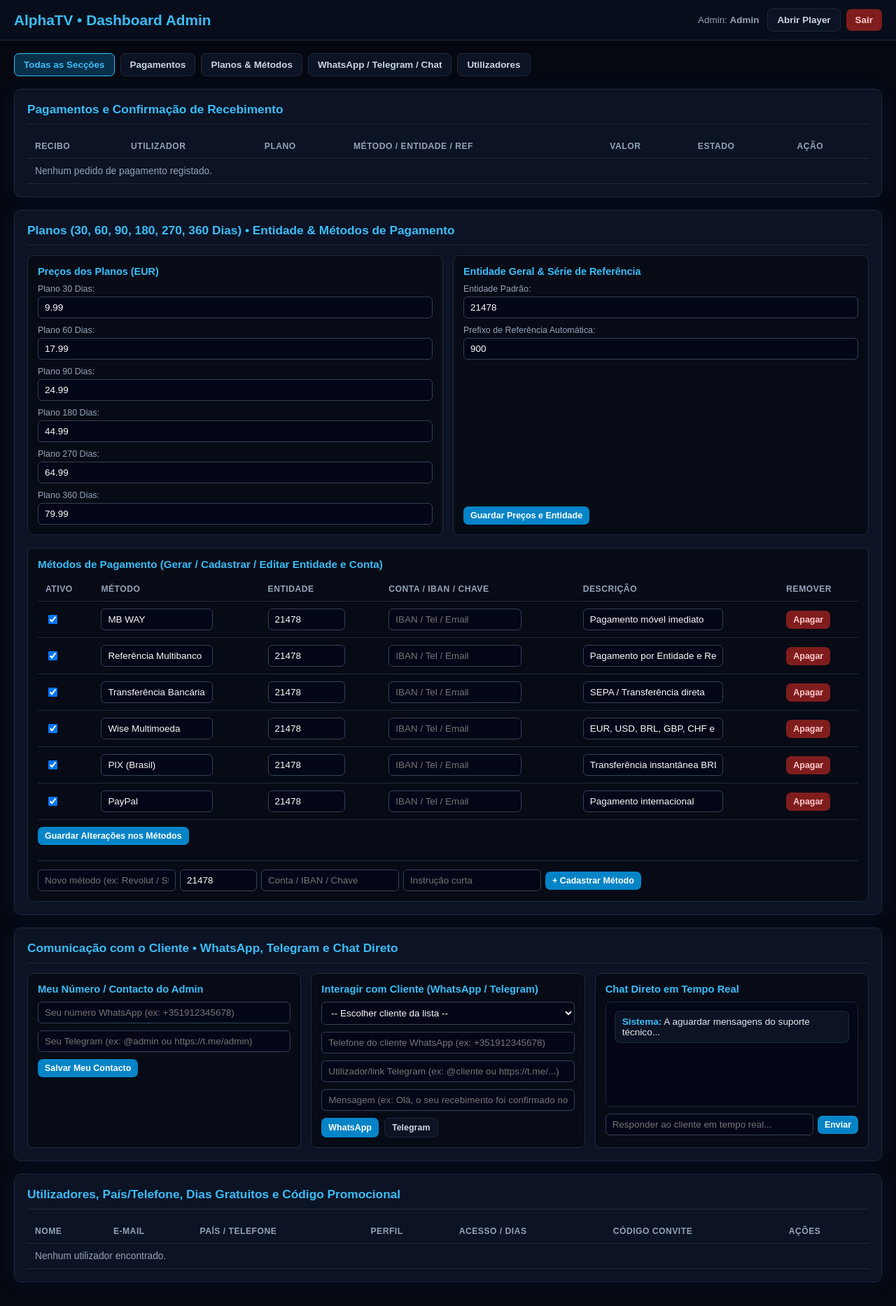
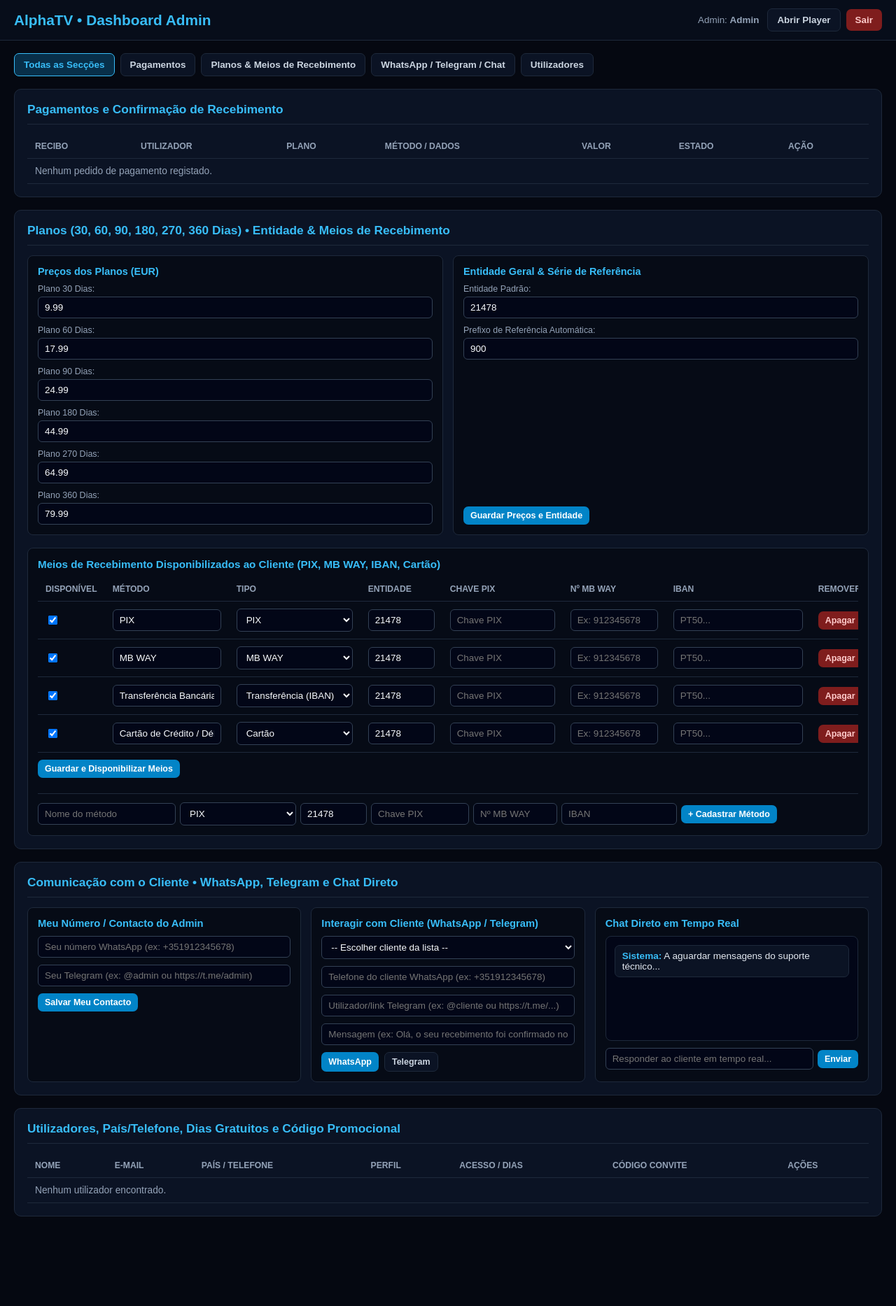
Before and after one commit to lucianoabraao5-boop/AlphaTV, a Node server app: template views/admin.ejs in a window 1280 px wide. Shown: the whole page at 70% size. After the commit the page ends 1739 px from the top, so only its background shows below. Run offline with Node 20, Linux system fonts and the light colour scheme; the template is opened without the code that fills it, so the values that code supplies are empty; some libraries are stand-ins or nearby versions.

Commit message:
atualizacao de admin

```diff
--- a/services/alphaService.js
+++ b/services/alphaService.js
@@ -9,13 +9,51 @@ const PLANOS_SUBSCRICAO = {
   360: { dias: 360, nome: "Plano 360 Dias", valorBase: 79.99, moeda: "EUR" },
 };
 
-const METODOS_PAGAMENTO = [
-  { id: "mbway", nome: "MB WAY", entidade: "21478", detalhe: "Pagamento móvel imediato" },
-  { id: "multibanco", nome: "Referência Multibanco", entidade: "21478", detalhe: "Pagamento por Entidade e Referência" },
-  { id: "transferencia", nome: "Transferência Bancária / IBAN", entidade: "21478", detalhe: "SEPA / Transferência direta" },
-  { id: "wise", nome: "Wise Multimoeda", entidade: "21478", detalhe: "EUR, USD, BRL, GBP, CHF e mais" },
-  { id: "pix", nome: "PIX (Brasil)", entidade: "21478", detalhe: "Transferência instantânea BRL" },
-  { id: "paypal", nome: "PayPal", entidade: "21478", detalhe: "Pagamento internacional" },
+const METODOS_PAGAMENTO_PADRAO = [
+  {
+    id: "pix",
+    tipo: "pix",
+    nome: "PIX",
+    entidade: "21478",
+    chavePix: "",
+    numeroMbway: "",
+    iban: "",
+    detalhe: "Chave PIX configurada pelo administrador",
+    ativo: true,
+  },
+  {
+    id: "mbway",
+    tipo: "mbway",
+    nome: "MB WAY",
+    entidade: "21478",
+    chavePix: "",
+    numeroMbway: "",
+    iban: "",
+    detalhe: "Entidade, referência e número MB WAY",
+    ativo: true,
+  },
+  {
+    id: "transferencia",
+    tipo: "transferencia",
+    nome: "Transferência Bancária",
+    entidade: "21478",
+    chavePix: "",
+    numeroMbway: "",
+    iban: "",
+    detalhe: "Transferência bancária via IBAN",
+    ativo: true,
+  },
+  {
+    id: "cartao",
+    tipo: "cartao",
+    nome: "Cartão de Crédito / Débito",
+    entidade: "21478",
+    chavePix: "",
+    numeroMbway: "",
+    iban: "",
+    detalhe: "Cadastro completo dos dados do cartão",
+    ativo: true,
+  },
 ];
 
 const MOEDAS_WISE = [
@@ -94,31 +132,23 @@ function gerarCodigoRecibo() {
   return `ATVR-${num}-${rand}`;
 }
 
-function gerarReferenciaPagamento(metodoId = "multibanco", prefixo = "900") {
+function gerarReferenciaPagamento(tipoOuMetodo = "mbway", prefixo = "900") {
   const prefLimpo = String(prefixo || "900").replace(/\D/g, "").slice(0, 3).padEnd(3, "0");
   const bloco1 = String(Math.floor(100 + Math.random() * 900));
   const bloco2 = String(Math.floor(100 + Math.random() * 900));
-  const ref9Digitos = `${prefLimpo}${bloco1}${bloco2}`;
+  const ref9 = `${prefLimpo}${bloco1}${bloco2}`;
 
-  const idNorm = String(metodoId || "").toLowerCase();
-  if (idNorm.includes("mbway")) {
-    return `MBW-${ref9Digitos}`;
-  }
-  if (idNorm.includes("wise")) {
-    return `WISE-${ref9Digitos}`;
-  }
-  if (idNorm.includes("pix")) {
-    return `PIX-${ref9Digitos}`;
-  }
-  if (idNorm.includes("paypal")) {
-    return `PPL-${ref9Digitos}`;
-  }
+  const norm = String(tipoOuMetodo || "").toLowerCase();
+  if (norm.includes("mbway")) return `MBW-${ref9}`;
+  if (norm.includes("pix")) return `PIX-${ref9}`;
+  if (norm.includes("cartao") || norm.includes("cartão")) return `CRD-${ref9}`;
+  if (norm.includes("transfer")) return `TRF-${ref9}`;
   return `${prefLimpo} ${bloco1} ${bloco2}`;
 }
 
 module.exports = {
   PLANOS_SUBSCRICAO,
-  METODOS_PAGAMENTO,
+  METODOS_PAGAMENTO_PADRAO,
   MOEDAS_WISE,
   obterPlano,
   obterListaPlanos,
--- a/views/admin.ejs
+++ b/views/admin.ejs
@@ -73,7 +73,6 @@
       display: inline-flex;
       align-items: center;
       gap: 6px;
-      transition: background-color 0.15s ease;
     }
 
     .btn:hover { background: #0ea5e9; }
@@ -126,7 +125,6 @@
       border: 1px solid #1e293b;
       border-radius: 10px;
       padding: 18px;
-      box-shadow: 0 0 24px rgba(2, 132, 199, 0.1);
     }
 
     .card-header {
@@ -146,13 +144,9 @@
       font-size: 1.08rem;
     }
 
-    .secao-oculta {
-      display: none;
-    }
+    .secao-oculta { display: none; }
 
-    .table-wrap {
-      overflow-x: auto;
-    }
+    .table-wrap { overflow-x: auto; }
 
     table {
       width: 100%;
@@ -171,7 +165,6 @@
       color: #94a3b8;
       font-size: 0.76rem;
       text-transform: uppercase;
-      letter-spacing: 0.04em;
     }
 
     input, select {
@@ -303,7 +296,7 @@
     <nav class="nav-tabs" aria-label="Secções do administrador">
       <button type="button" class="btn btn-ghost ativo" data-sec="todas" onclick="mostrarSecao('todas', this)">Todas as Secções</button>
       <button type="button" class="btn btn-ghost" data-sec="pagamentos" onclick="mostrarSecao('pagamentos', this)">Pagamentos</button>
-      <button type="button" class="btn btn-ghost" data-sec="planos" onclick="mostrarSecao('planos', this)">Planos & Métodos</button>
+      <button type="button" class="btn btn-ghost" data-sec="planos" onclick="mostrarSecao('planos', this)">Planos & Meios de Recebimento</button>
       <button type="button" class="btn btn-ghost" data-sec="comunicacao" onclick="mostrarSecao('comunicacao', this)">WhatsApp / Telegram / Chat</button>
       <button type="button" class="btn btn-ghost" data-sec="utilizadores" onclick="mostrarSecao('utilizadores', this)">Utilizadores</button>
     </nav>
@@ -321,7 +314,7 @@
               <th>Recibo</th>
               <th>Utilizador</th>
               <th>Plano</th>
-              <th>Método / Entidade / Ref</th>
+              <th>Método / Dados</th>
               <th>Valor</th>
               <th>Estado</th>
               <th>Ação</th>
@@ -346,10 +339,22 @@
                   </td>
                   <td><%= compra.nomePlano || (compra.planoDias ? compra.planoDias + " dias" : "-") %></td>
                   <td>
-                    <div><%= compra.metodoPagamento || "-" %></div>
+                    <div><strong><%= compra.metodoPagamento || "-" %></strong></div>
                     <div style="font-size:0.78rem; color:#94a3b8;">
                       Ent: <%= compra.entidadePagamento || cfg.entidade || "21478" %> • Ref: <%= compra.referenciaPagamento || "-" %>
                     </div>
+                    <% if (compra.chavePix) { %>
+                      <div style="font-size:0.76rem; color:#38bdf8;">PIX: <%= compra.chavePix %></div>
+                    <% } %>
+                    <% if (compra.numeroMbway) { %>
+                      <div style="font-size:0.76rem; color:#38bdf8;">MB WAY: <%= compra.numeroMbway %></div>
+                    <% } %>
+                    <% if (compra.iban) { %>
+                      <div style="font-size:0.76rem; color:#38bdf8;">IBAN: <%= compra.iban %></div>
+                    <% } %>
+                    <% if (compra.cartaoResumo) { %>
+                      <div style="font-size:0.76rem; color:#38bdf8;">Cartão: <%= compra.cartaoResumo %></div>
+                    <% } %>
                   </td>
                   <td>
                     <div><%= Number(compra.valorFinal ?? compra.valorBase ?? 0).toFixed(2) %> EUR</div>
@@ -395,10 +400,10 @@
       </div>
     </section>
 
-    <!-- 2. PREÇOS DOS PLANOS (30, 60, 90, 180, 270, 360 DIAS) & MÉTODOS DE PAGAMENTO -->
+    <!-- 2. PLANOS & MEIOS DE RECEBIMENTO (CHAVE PIX, MB WAY, IBAN, ENTIDADE) -->
     <section id="sec-planos" class="card">
       <div class="card-header">
-        <h2 class="card-title">Planos (30, 60, 90, 180, 270, 360 Dias) • Entidade & Métodos de Pagamento</h2>
+        <h2 class="card-title">Planos (30, 60, 90, 180, 270, 360 Dias) • Entidade & Meios de Recebimento</h2>
       </div>
 
       <form action="/admin/precos-planos" method="POST" class="grid-3" style="margin-bottom:18px;">
@@ -428,9 +433,8 @@
         </div>
       </form>
 
-      <!-- CADASTRO E EDIÇÃO DOS MÉTODOS DE PAGAMENTO -->
       <div class="comm-box">
-        <strong style="color:#38bdf8; font-size:0.95rem;">Métodos de Pagamento (Gerar / Cadastrar / Editar Entidade e Conta)</strong>
+        <strong style="color:#38bdf8; font-size:0.95rem;">Meios de Recebimento Disponibilizados ao Cliente (PIX, MB WAY, IBAN, Cartão)</strong>
 
         <form action="/admin/metodos-pagamento" method="POST">
           <input type="hidden" name="acao" value="salvar" />
@@ -438,11 +442,13 @@
             <table>
               <thead>
                 <tr>
-                  <th>Ativo</th>
+                  <th>Disponível</th>
                   <th>Método</th>
+                  <th>Tipo</th>
                   <th>Entidade</th>
-                  <th>Conta / IBAN / Chave</th>
-                  <th>Descrição</th>
+                  <th>Chave PIX</th>
+                  <th>Nº MB WAY</th>
+                  <th>IBAN</th>
                   <th>Remover</th>
                 </tr>
               </thead>
@@ -453,16 +459,27 @@
                       <input type="checkbox" name="ativo_<%= m.id %>" <%= m.ativo !== false ? "checked" : "" %> />
                     </td>
                     <td>
-                      <input type="text" name="nome_<%= m.id %>" value="<%= m.nome %>" style="width:160px;" />
+                      <input type="text" name="nome_<%= m.id %>" value="<%= m.nome %>" style="width:155px;" />
                     </td>
                     <td>
-                      <input type="text" name="entidade_<%= m.id %>" value="<%= m.entidade || cfg.entidade || '21478' %>" style="width:110px;" />
+                      <select name="tipo_<%= m.id %>">
+                        <option value="pix" <%= (m.tipo || m.id) === "pix" ? "selected" : "" %>>PIX</option>
+                        <option value="mbway" <%= (m.tipo || m.id) === "mbway" ? "selected" : "" %>>MB WAY</option>
+                        <option value="transferencia" <%= (m.tipo || m.id) === "transferencia" ? "selected" : "" %>>Transferência (IBAN)</option>
+                        <option value="cartao" <%= (m.tipo || m.id) === "cartao" ? "selected" : "" %>>Cartão</option>
+                      </select>
                     </td>
                     <td>
-                      <input type="text" name="conta_<%= m.id %>" value="<%= m.contaDestino || '' %>" placeholder="IBAN / Tel / Email" style="width:190px;" />
+                      <input type="text" name="entidade_<%= m.id %>" value="<%= m.entidade || cfg.entidade || '21478' %>" style="width:95px;" />
                     </td>
                     <td>
-                      <input type="text" name="detalhe_<%= m.id %>" value="<%= m.detalhe || '' %>" style="width:200px;" />
+                      <input type="text" name="chavePix_<%= m.id %>" value="<%= m.chavePix || '' %>" placeholder="Chave PIX" style="width:150px;" />
+                    </td>
+                    <td>
+                      <input type="text" name="mbway_<%= m.id %>" value="<%= m.numeroMbway || '' %>" placeholder="Ex: 912345678" style="width:125px;" />
+                    </td>
+                    <td>
+                      <input type="text" name="iban_<%= m.id %>" value="<%= m.iban || '' %>" placeholder="PT50..." style="width:185px;" />
                     </td>
                     <td>
                       <button type="submit" name="acao" value="remover_<%= m.id %>" class="btn btn-danger btn-sm">Apagar</button>
@@ -473,16 +490,23 @@
             </table>
           </div>
           <div style="margin-top:10px;">
-            <button type="submit" class="btn btn-sm">Guardar Alterações nos Métodos</button>
+            <button type="submit" class="btn btn-sm">Guardar e Disponibilizar Meios</button>
           </div>
         </form>
 
         <form action="/admin/metodos-pagamento" method="POST" class="inline-form" style="margin-top:12px; padding-top:12px; border-top:1px solid #1e293b;">
           <input type="hidden" name="acao" value="novo" />
-          <input type="text" name="novoNome" placeholder="Novo método (ex: Revolut / Stripe)" required />
-          <input type="text" name="novaEntidade" value="<%= cfg.entidade || '21478' %>" placeholder="Entidade" style="width:110px;" />
-          <input type="text" name="novaConta" placeholder="Conta / IBAN / Chave" />
-          <input type="text" name="novoDetalhe" placeholder="Instrução curta" />
+          <input type="text" name="novoNome" placeholder="Nome do método" required />
+          <select name="novoTipo">
+            <option value="pix">PIX</option>
+            <option value="mbway">MB WAY</option>
+            <option value="transferencia">Transferência (IBAN)</option>
+            <option value="cartao">Cartão</option>
+          </select>
+          <input type="text" name="novaEntidade" value="<%= cfg.entidade || '21478' %>" placeholder="Entidade" style="width:95px;" />
+          <input type="text" name="novaChavePix" placeholder="Chave PIX" style="width:140px;" />
+          <input type="text" name="novoMbway" placeholder="Nº MB WAY" style="width:120px;" />
+          <input type="text" name="novoIban" placeholder="IBAN" style="width:165px;" />
           <button type="submit" class="btn btn-sm">+ Cadastrar Método</button>
         </form>
       </div>
```
Also changed, not shown: controllers/userController.js (+35 -6 lines), servidor-express.js (+95 -34 lines), views/subscricao.ejs (+100 -23 lines).
